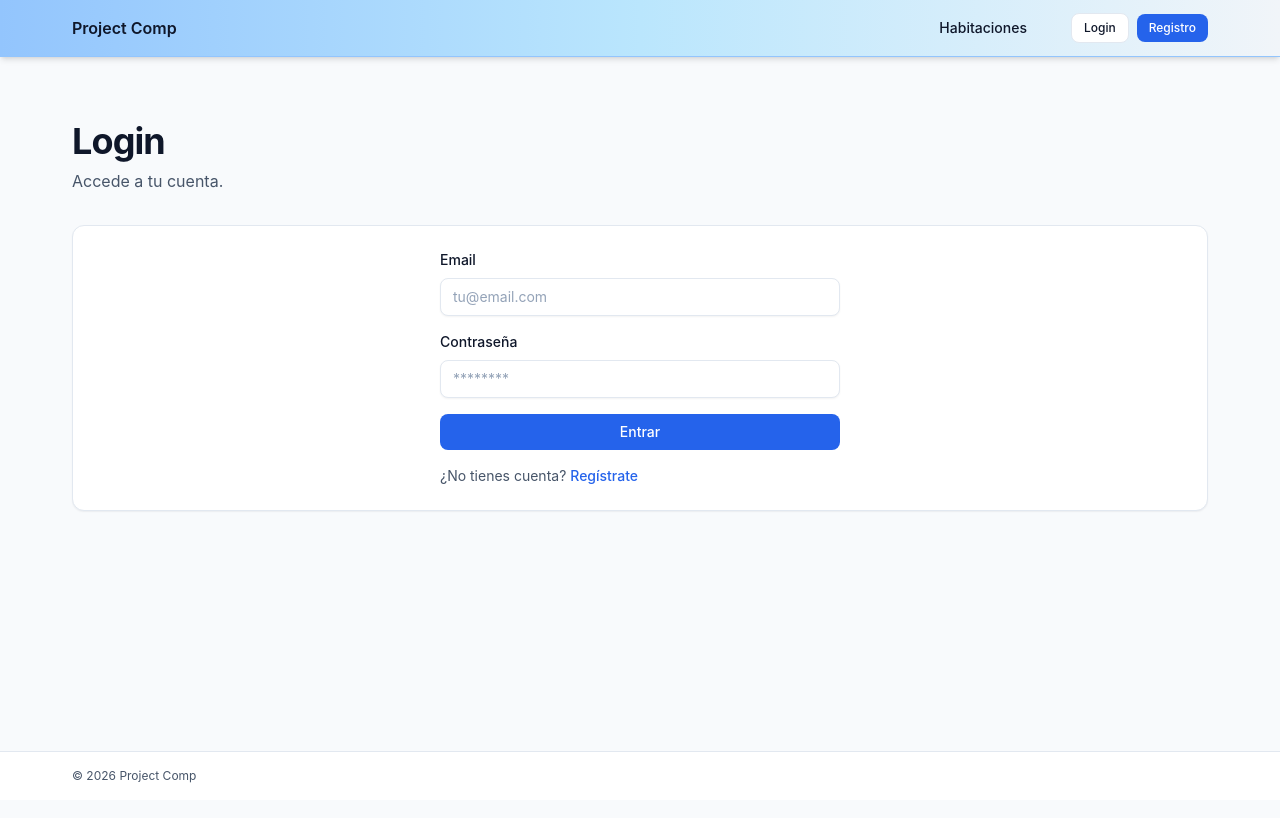
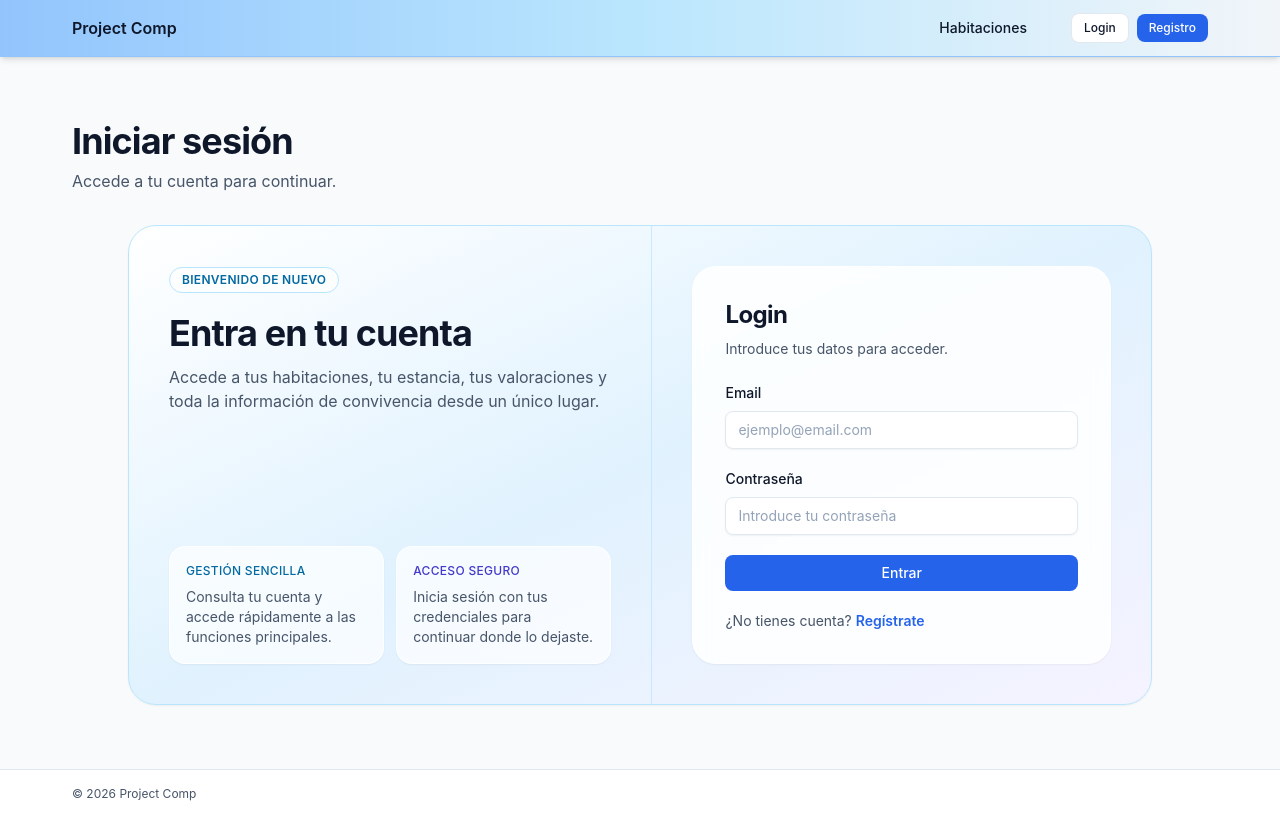
Before and after one commit to MiguelSoler/project-comp, a React app in the folder frontend/: page /login in a window 1280 px wide. Built offline with nearby package versions, Linux system fonts and the light colour scheme; no server answers; the HTML template or start-up script is replaced by a standard one.

Commit message:
style(auth): align login gradient with register layout

```diff
--- a/frontend/src/pages/auth/Login.jsx
+++ b/frontend/src/pages/auth/Login.jsx
@@ -2,6 +2,23 @@ import { useState } from "react";
 import { Link, useNavigate } from "react-router-dom";
 import PageShell from "../../components/layout/PageShell.jsx";
 import useAuth from "../../hooks/useAuth.js";
+
+function getLoginErrorMessage(error) {
+  const code = error?.error || error?.message;
+
+  switch (code) {
+    case "INVALID_CREDENTIALS":
+      return "El email o la contraseña no son correctos.";
+    case "USER_INACTIVE":
+      return "Tu cuenta está inactiva. Ponte en contacto con soporte si necesitas ayuda.";
+    case "VALIDATION_ERROR":
+      return "Revisa los datos introducidos e inténtalo de nuevo.";
+    case "INTERNAL_ERROR":
+      return "Ha ocurrido un problema interno. Inténtalo de nuevo en unos minutos.";
+    default:
+      return "No se pudo iniciar sesión. Inténtalo de nuevo.";
+  }
+}
 
 export default function Login() {
   const navigate = useNavigate();
@@ -18,17 +35,19 @@ export default function Login() {
     setErrorMsg("");
 
     const emailNorm = email.trim().toLowerCase();
+
     if (!emailNorm || !password) {
-      setErrorMsg("Introduce email y contraseña.");
+      setErrorMsg("Introduce tu email y tu contraseña.");
       return;
     }
 
     setLoading(true);
+
     try {
       await login({ email: emailNorm, password });
       navigate("/habitaciones");
     } catch (err) {
-      setErrorMsg(err?.message || "No se pudo iniciar sesión.");
+      setErrorMsg(getLoginErrorMessage(err));
     } finally {
       setLoading(false);
     }
@@ -36,14 +55,70 @@ export default function Login() {
 
   return (
     <PageShell
-      title="Login"
-      subtitle="Accede a tu cuenta."
-      variant="card"
-      contentClassName="max-w-md mx-auto space-y-4"
+      title="Iniciar sesión"
+      subtitle="Accede a tu cuenta para continuar."
+      variant="plain"
+      contentClassName="mx-auto max-w-5xl space-y-6"
     >
-      {errorMsg ? <div className="alert-error">{errorMsg}</div> : null}
+      <div className="overflow-hidden rounded-[28px] border border-sky-200 bg-gradient-to-br from-white via-sky-100 to-violet-50 shadow-sm">
+        <div className="grid grid-cols-1 lg:grid-cols-[1.05fr_1fr]">
+          <div className="flex flex-col justify-between border-b border-sky-200/70 p-6 lg:border-b-0 lg:border-r lg:p-10">
+            <div className="space-y-5">
+              <div className="inline-flex w-fit items-center rounded-full border border-sky-200 bg-white/70 px-3 py-1 text-xs font-semibold uppercase tracking-wide text-sky-700">
+                Bienvenido de nuevo
+              </div>
 
-      <form className="space-y-4" onSubmit={onSubmit}>
+              <div className="space-y-3">
+                <h2 className="text-3xl font-bold tracking-tight text-ui-text md:text-4xl">
+                  Entra en tu cuenta
+                </h2>
+
+                <p className="max-w-xl text-sm leading-6 text-ui-text-secondary md:text-base">
+                  Accede a tus habitaciones, tu estancia, tus valoraciones y toda la
+                  información de convivencia desde un único lugar.
+                </p>
+              </div>
+            </div>
+
+            <div className="mt-8 grid grid-cols-1 gap-3 sm:grid-cols-2">
+              <div className="rounded-2xl border border-white/80 bg-white/70 p-4 shadow-sm">
+                <p className="text-xs font-medium uppercase tracking-wide text-sky-700">
+                  Gestión sencilla
+                </p>
+                <p className="mt-2 text-sm text-ui-text-secondary">
+                  Consulta tu cuenta y accede rápidamente a las funciones principales.
+                </p>
+              </div>
+
+              <div className="rounded-2xl border border-white/80 bg-white/70 p-4 shadow-sm">
+                <p className="text-xs font-medium uppercase tracking-wide text-indigo-700">
+                  Acceso seguro
+                </p>
+                <p className="mt-2 text-sm text-ui-text-secondary">
+                  Inicia sesión con tus credenciales para continuar donde lo dejaste.
+                </p>
+              </div>
+            </div>
+          </div>
+
+          <div className="p-6 lg:p-10">
+            <div className="rounded-[24px] border border-white/80 bg-white/85 p-6 shadow-sm backdrop-blur sm:p-8">
+              <div className="space-y-2">
+                <h3 className="text-2xl font-bold tracking-tight text-ui-text">
+                  Login
+                </h3>
+                <p className="text-sm text-ui-text-secondary">
+                  Introduce tus datos para acceder.
+                </p>
+              </div>
+
+              {errorMsg ? (
+                <div className="alert-error mt-6">
+                  {errorMsg}
+                </div>
+              ) : null}
+
+              <form className="mt-6 space-y-5" onSubmit={onSubmit}>
                 <div>
                   <label className="label" htmlFor="email">
                     Email
@@ -55,7 +130,8 @@ export default function Login() {
                     autoComplete="email"
                     value={email}
                     onChange={(e) => setEmail(e.target.value)}
-            placeholder="tu@email.com"
+                    placeholder="ejemplo@email.com"
+                    disabled={loading}
                   />
                 </div>
 
@@ -70,21 +146,31 @@ export default function Login() {
                     autoComplete="current-password"
                     value={password}
                     onChange={(e) => setPassword(e.target.value)}
-            placeholder="********"
+                    placeholder="Introduce tu contraseña"
+                    disabled={loading}
                   />
                 </div>
 
-        <button className="btn btn-primary w-full" type="submit" disabled={loading}>
+                <button
+                  className="btn btn-primary w-full"
+                  type="submit"
+                  disabled={loading}
+                  aria-busy={loading}
+                >
                   {loading ? "Entrando..." : "Entrar"}
                 </button>
 
                 <p className="text-sm text-ui-text-secondary">
                   ¿No tienes cuenta?{" "}
-          <Link to="/register" className="font-medium">
+                  <Link to="/register" className="font-semibold text-brand-primary hover:underline">
                     Regístrate
                   </Link>
                 </p>
               </form>
+            </div>
+          </div>
+        </div>
+      </div>
     </PageShell>
   );
 }
```
Lines whose indentation alone changed are shown as unchanged.
